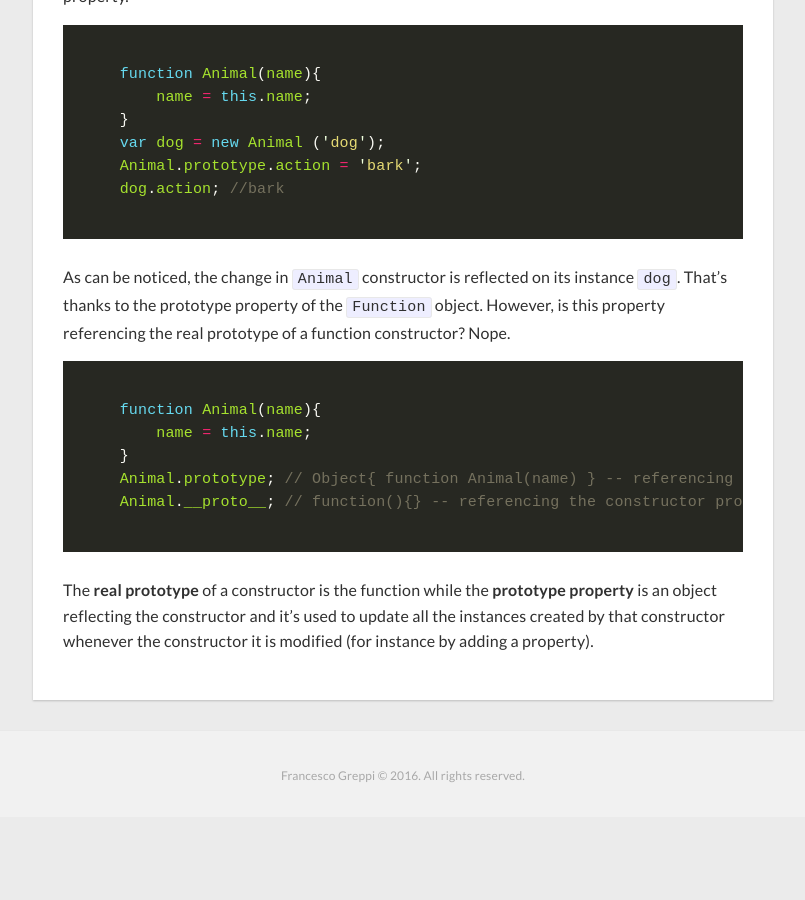
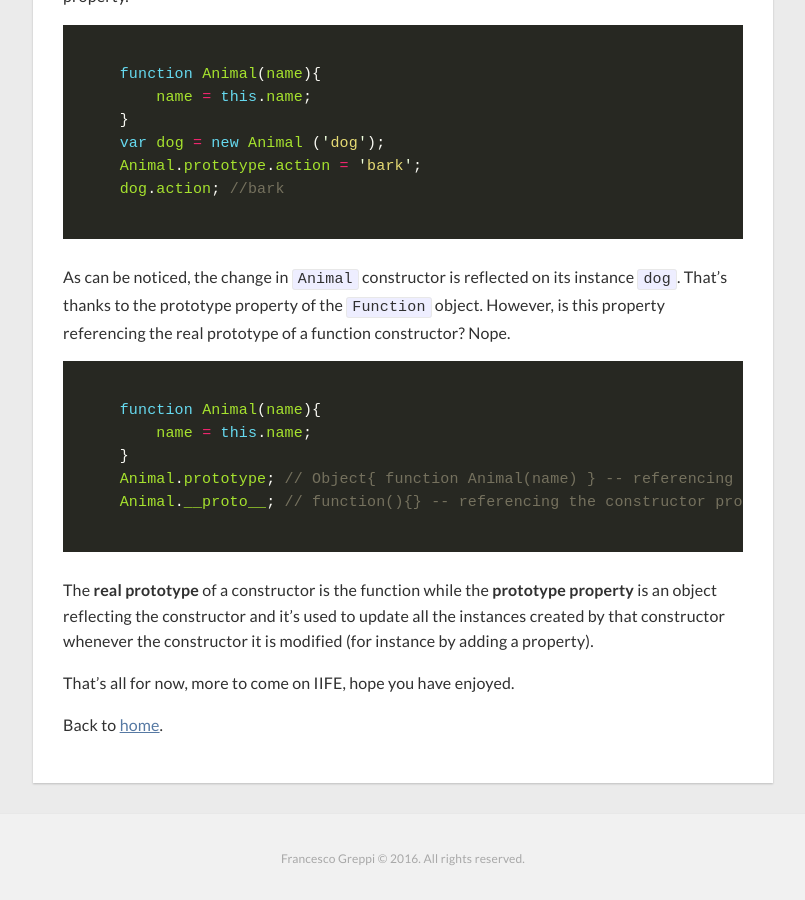
Before and after one commit to francescogreppi/francescogreppi.github.io, a Jekyll site: the page built from _posts/2016-11-03-prototype-inheritance.markdown, in a window 1280 px wide and 900 px high, scrolled down 2636 px. Shown: the whole window, without its empty margins (237-1042 px from the left). Built offline with Jekyll 4.4.1, drawn with Linux system fonts in a browser that asks for light colours; nearby versions of some CDN libraries; before the commit the page ends 3453 px from its top, so only the background shows below that.

Commit message:
prototypes

```diff
--- a/_posts/2016-11-03-prototype-inheritance.markdown
+++ b/_posts/2016-11-03-prototype-inheritance.markdown
@@ -129,3 +129,7 @@ However, is this property referencing the real prototype of a function construct
 
 The **real prototype** of a constructor is the function while the **prototype property** is an object reflecting the constructor and it's used to update all
 the instances created by that constructor whenever the constructor it is modified (for instance by adding a property).
+
+That's all for now, more to come on IIFE, hope you have enjoyed.
+
+Back to [home](/).
```
